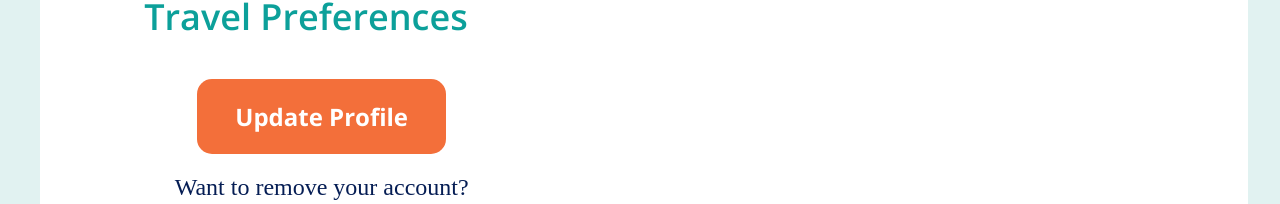
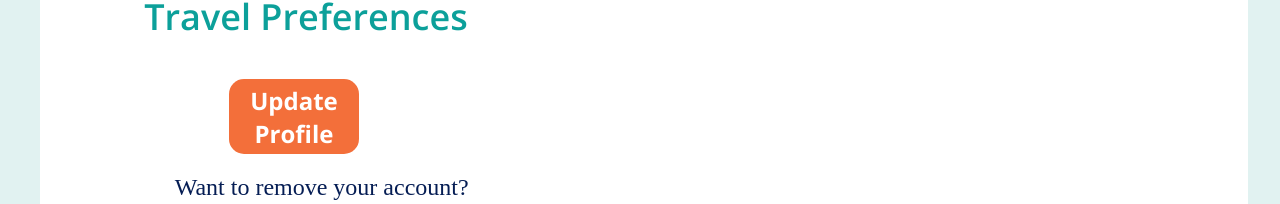
Before and after one commit to zohaibk22/Hitch, a React (Create React App) app in the folder client/: page /profile/id in a window 1280 px wide. Shown: the part 691-895 px from the top of the page. Built offline with nearby package versions, Linux system fonts and the light colour scheme; no server answers.

Commit message:
update button works

```diff
--- /dev/null
+++ b/client/src/components/MyProfile/DeleteProfile/DeleteProfile.js
@@ -0,0 +1 @@
+import React from "react"
--- a/client/src/screens/MyProfile/myProfile.jsx
+++ b/client/src/screens/MyProfile/myProfile.jsx
@@ -71,7 +71,7 @@ class MyProfile extends Component {
                 <div className="review-text">"{profile.recentReview}"</div>
                 <h2 className="travel-pref">Travel Preferences</h2>
                 <div className="button-container">
-                  <UpdateProfileButton />
+                 <Link to="/profile/update/:id" ><UpdateProfileButton /></Link>
                   <h2 className="remove-account">Want to remove your account?</h2>
                   <Link to="/profile/:id"className="remove-button">Deactivate Account</Link>
                 </div>
```
